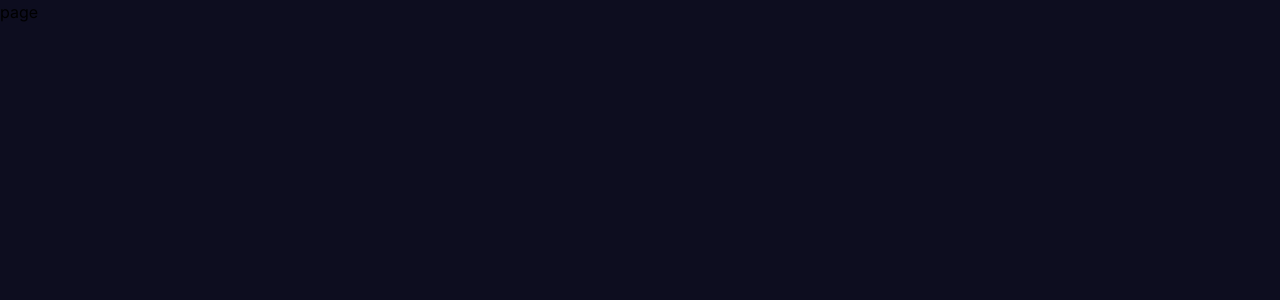
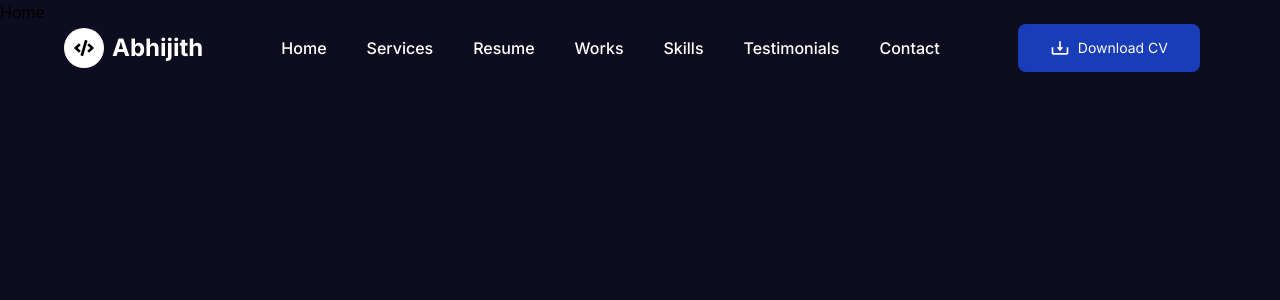
Before and after one commit to abhijithpr08/MERN-Stack-Developer---Portfolio---Abhijith-PR, a Next.js app: page / in a window 1280 px wide. Shown: the top 300 px of the page. Built offline with nearby package versions, Linux system fonts and the light colour scheme.

Commit message:
nav bar almost completed

```diff
--- /dev/null
+++ b/app/about/page.tsx
@@ -0,0 +1,9 @@
+import React from 'react'
+
+const AboutPage = () => {
+  return (
+    <div>AboutPage</div>
+  )
+}
+
+export default AboutPage
--- /dev/null
+++ b/app/about/team/[name]/page.tsx
@@ -0,0 +1,10 @@
+import React from 'react'
+
+const TeamDetailsPage = async ({params}) => {
+  const name = (await params).name
+  return (
+    <div>TeamDetailsPage{name}</div>
+  )
+}
+
+export default TeamDetailsPage
--- /dev/null
+++ b/app/about/team/page.tsx
@@ -0,0 +1,9 @@
+import React from 'react'
+
+const TeamPage = () => {
+  return (
+    <div>TeamPage</div>
+  )
+}
+
+export default TeamPage
--- a/app/layout.tsx
+++ b/app/layout.tsx
@@ -1,6 +1,7 @@
 import type { Metadata } from "next";
 import { Inter } from "next/font/google";
 import "./globals.css";
+import Nav from "@/components/Home/Navbar/Nav";
 
 const font= Inter({
   weight:['100','200','300','400','500','600','700','800','900'],
@@ -20,6 +21,7 @@ export default function RootLayout({
   return (
     <html lang="en">
       <body className={`${font.className} antialiased bg-[#0d0d1f] `}>
+        <Nav/>
         {children}
       </body>
     </html>
--- a/app/page.tsx
+++ b/app/page.tsx
@@ -1,9 +1,8 @@
+import Home from '@/components/Home/Home'
 import React from 'react'
 
 const HomePage = () => {
-  return (
-    <div>page</div>
-  )
+  return <Home/>
 }
 
 export default HomePage
--- /dev/null
+++ b/components/Home/Navbar/MobileNav.tsx
@@ -0,0 +1,16 @@
+import React from 'react'
+
+const MobileNav = () => {
+  return (
+    <div>
+        {/* overlay */}
+        <div className='fixed inset-0 transform transition-all right-0 duration-500 z-[100002] bg-black
+        opacity-70 w-full h-screen'></div>
+        {/* navlinks */}
+        <div className='text-white fixed justify-center flex flex-col h-full transform transition-all
+        duration-500 delay-300 w-[80%] sm:w-[60%] bg-cyan-800 space-y-6 z-'></div>
+    </div>
+  )
+}
+
+export default MobileNav
--- /dev/null
+++ b/components/Home/Navbar/Nav.tsx
@@ -0,0 +1,59 @@
+"use client";
+import { NavLinks } from '@/constant/constant'
+import Link from 'next/link'
+import React, { useEffect, useState } from 'react'
+import { BiDownload } from 'react-icons/bi'
+import { FaCode } from 'react-icons/fa'
+import { HiBars3BottomRight } from 'react-icons/hi2'
+
+const Nav = () => {
+
+  const [navBg,setNavBg]= useState(false);
+  useEffect(()=>{
+    const handler=()=>{
+      if(window.scrollY >= 90) setNavBg(true);
+      if(window.scrollY <=90) setNavBg(false)
+    };
+
+    window.addEventListener("scroll",handler);
+    return ()=> window.removeEventListener("scroll", handler);
+  },[])
+
+  return (
+    <div className={`transition-all ${navBg ? 'bg-[#0f142ed9] shadow-md ':'fixed' } duration-200 h-[12vh] z-[10000] fixed w-full`}>
+        <div className='flex items-center justify-between w-[90%] h-full mx-auto'>
+            {/* logo */}
+            <div className='flex items-center space-x-2'>
+                <div className='w-10 h-10 bg-white rounded-full flex items-center justify-center flex-col'>
+                  <FaCode className='w-5 h-5 text-black'/>
+                </div>
+                <h1 className='text-xl hidden sm:block md:text-2xl text-white font-bold'>
+                  Abhijith
+                </h1>
+            </div>
+            {/* navlinks */}
+            <div className='hidden lg:flex items-center space-x-10'>
+              {NavLinks.map((link)=>{
+                return <Link key={link.id} href={link.url} className='text-base hover:text-cyan-300 text-white
+                font-medium transition-all duration-200'>
+                  <p>{link.label}</p>
+                </Link>
+              })}
+            </div>
+            {/* buttons */}
+            <div className='flex items-center space-x-4'>
+                {/* cv button */}
+                <button className='px-8 py-3.5 text-sm cursor-pointer rounded-lg bg-blue-800 hover:bg-blue-900
+                transition-all duration-300 text-white flex items-center space-x-2'>
+                  <BiDownload className='w-5 h-5'/>
+                  <span>Download CV</span>
+                </button>
+                {/* Burger menu */}
+                <HiBars3BottomRight className='w-8 h-8 cursor-pointer text-white lg:hidden'/>
+            </div>
+        </div>
+    </div>
+  )
+}
+
+export default Nav
--- /dev/null
+++ b/constant/constant.ts
@@ -0,0 +1,37 @@
+export const NavLinks = [
+    {
+        id:1,
+        url:"#",
+        label:"Home",
+    },
+    {
+        id:2,
+        url:"#",
+        label:"Services",
+    },
+    {
+        id:3,
+        url:"#",
+        label:"Resume",
+    },
+    {
+        id:4,
+        url:"#",
+        label:"Works",
+    },
+    {
+        id:5,
+        url:"#",
+        label:"Skills",
+    },
+    {
+        id:6,
+        url:"#",
+        label:"Testimonials",
+    },
+    {
+        id:7,
+        url:"#",
+        label:"Contact",
+    },
+]
```
